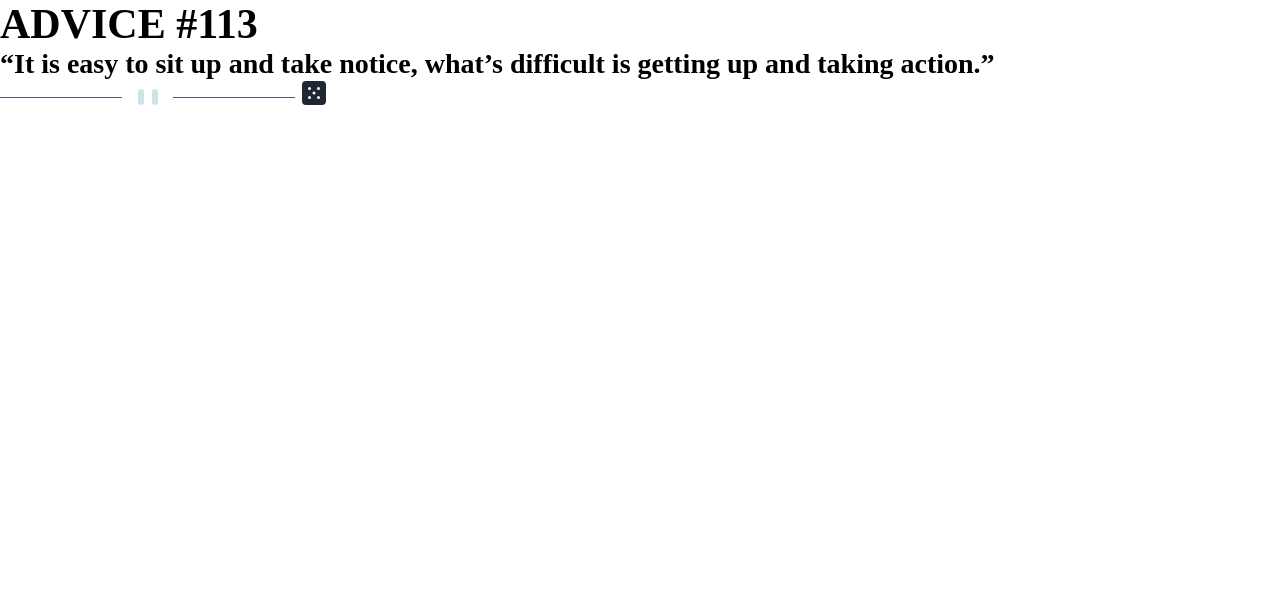
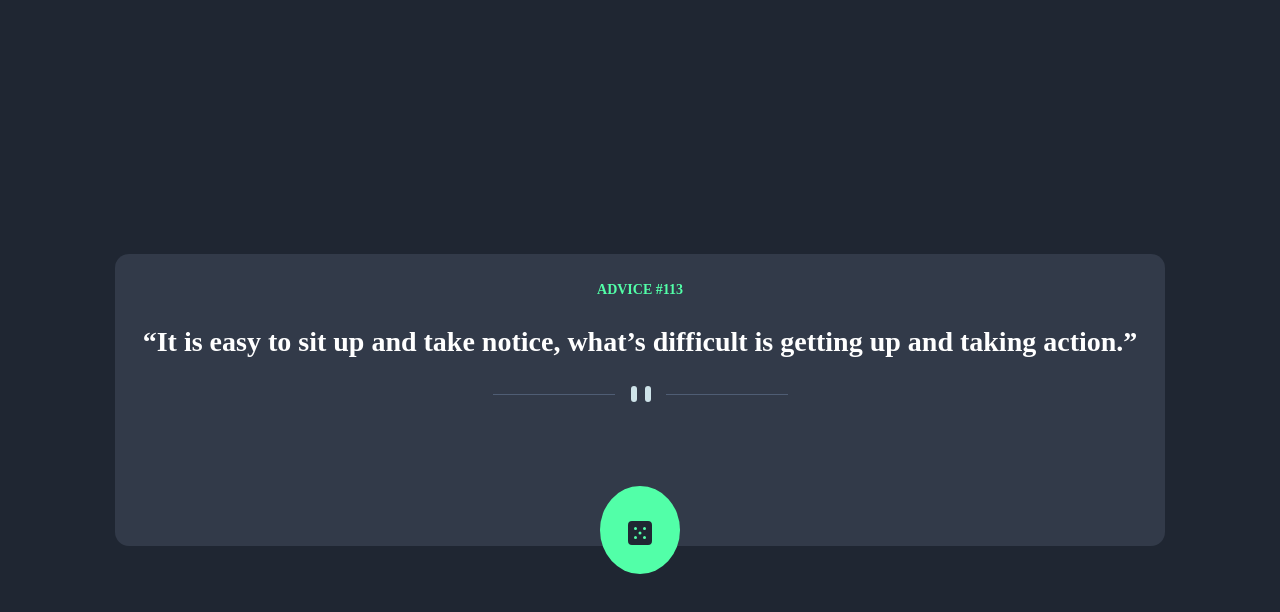
Before and after one commit to fabver82/advice-generator, a website: page index.html in a window 1280 px wide. Drawn offline with Linux system fonts and the light colour scheme; a web font is replaced by a local one.

Commit message:
basic styling of container and texts

```diff
--- a/index.html
+++ b/index.html
@@ -11,7 +11,7 @@
   <!-- Feel free to remove these styles or customise in your own stylesheet 👍 -->
 
 </head>
-<body>
+<body class="container">
   <section class="quote-container">
     <h2 class="quote-container__title">ADVICE #113</h2>
     <blockquote class="quote-container__quote">“It is easy to sit up and take notice, what’s difficult is getting up and taking action.”</blockquote>
--- a/src/sass/_container.scss
+++ b/src/sass/_container.scss
@@ -0,0 +1,42 @@
+.container{
+    display:flex;
+    flex-direction:column;
+    justify-content:center;
+    min-height:100vh;
+}
+.quote-container{
+    max-width:90vw;
+    margin:auto;
+    border-radius: 0.5rem;
+    background-color: $darkgrayblue;
+
+    display:flex;
+    flex-direction: column;
+    justify-content: center;
+    align-items: center;
+    gap:1rem;
+    padding:1rem;
+
+    &__title{
+        color:$neongreen;
+        font-size: 0.5rem;
+    }
+    &__quote{
+        color:white;
+        text-align: center;
+    }
+    &__divider{
+
+    }
+    &__button{
+        padding: 1rem;
+        background-color: $neongreen;
+        border-radius: 50%;
+        position:relative;
+        bottom:-2rem;
+    }
+    &__dice{
+        vertical-align: middle;
+
+    }
+}
--- a/src/sass/base.scss
+++ b/src/sass/base.scss
@@ -1,4 +1,5 @@
 @import "variables";
+@import 'container';
 
 *,
 *::before,
@@ -13,5 +14,5 @@ html {
   scroll-behavior: smooth;
   font-family: 'Manrope';
   font-weight: 800;
-
+  background-color: $darkblue;
 }
```
Also changed, not shown: public/css/style.css, 1 other file.
